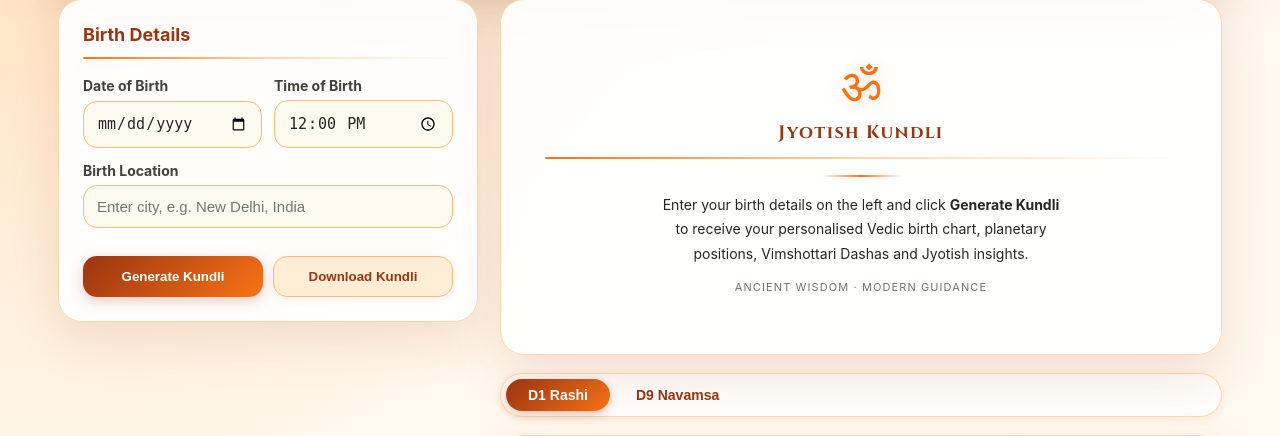
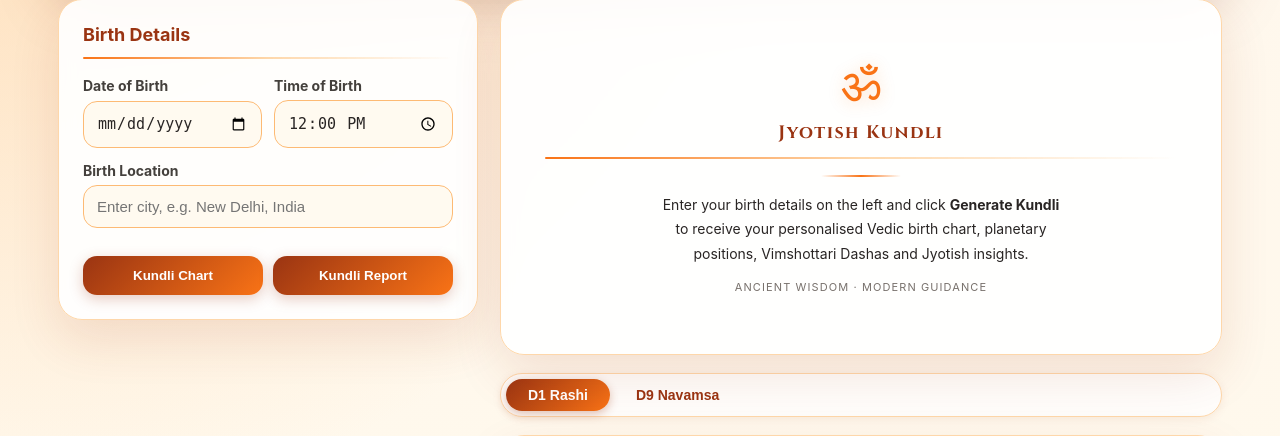
Before and after one commit to shukladeepak77/dharmapath-kundli, a Python web app: template templates/index.html in a window 1280 px wide. Shown: the part 361-797 px from the top of the page. Run offline with Jinja, Linux system fonts and the light colour scheme; the template is opened without the code that fills it, so the values that code supplies are empty.

Commit message:
Kundli page: rename buttons to Kundli Chart/Report, match button colors

```diff
--- a/static/app.js
+++ b/static/app.js
@@ -249,7 +249,7 @@ async function downloadJson() {
     timezone_offset_hours: $("timezone").value,
   };
 
-  btn.textContent = "Generating…";
+  btn.textContent = "Kundli Report…";
   btn.disabled = true;
 
   try {
@@ -274,7 +274,7 @@ async function downloadJson() {
     document.body.removeChild(a);
     URL.revokeObjectURL(url);
   } finally {
-    btn.textContent = "Download Kundli";
+    btn.textContent = "Kundli Report";
     btn.disabled = false;
   }
 }
--- a/templates/index.html
+++ b/templates/index.html
@@ -114,8 +114,8 @@
           <input type="hidden" name="place" id="place" />
 
           <div class="actions">
-            <button type="submit" class="primary">Generate Kundli</button>
-	    <button type="button" id="downloadJson" class="secondary">Download Kundli</button>
+            <button type="submit" class="primary">Kundli Chart</button>
+	    <button type="button" id="downloadJson" class="primary">Kundli Report</button>
           </div>
         </form>
 
```
